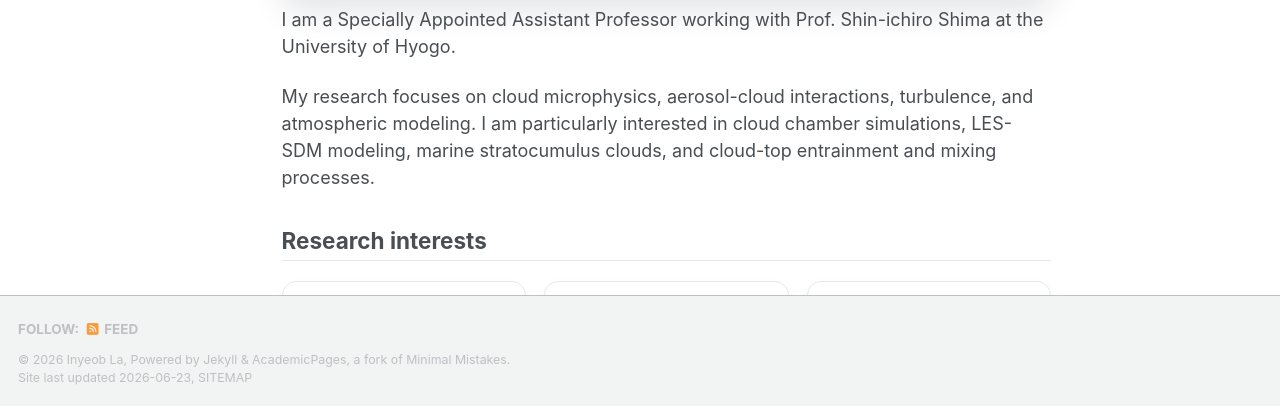
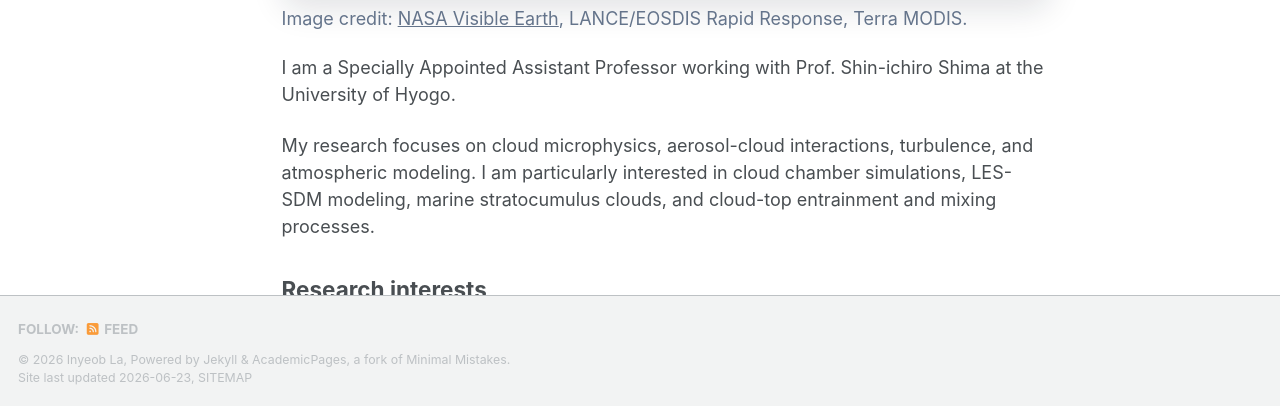
Before and after one commit to iyna481/iyna481.github.io, a Jekyll site: the page built from _pages/about.md, in a window 1280 px wide and 900 px high, cut to the strip 494-900 px from the top of the window. Built offline with Jekyll 4.4.1, drawn with Linux system fonts in a browser that asks for light colours; some web fonts are replaced; a script bundle is joined from its source files by our own code; library files that are not in the unit come from our copies.

Commit message:
Keep cloud hero and add image credit

```diff
--- a/_pages/about.md
+++ b/_pages/about.md
@@ -18,6 +18,7 @@ redirect_from:
     <span class="pill">Marine stratocumulus</span>
   </div>
 </div>
+<p class="image-credit">Image credit: <a href="https://visibleearth.nasa.gov/images/136245/open-cell-and-closed-cell-clouds-pacific-ocean/136247l" target="_blank" rel="noopener noreferrer">NASA Visible Earth</a>, LANCE/EOSDIS Rapid Response, Terra MODIS.</p>
 
 I am a Specially Appointed Assistant Professor working with Prof. Shin-ichiro Shima at the University of Hyogo.
 
```
